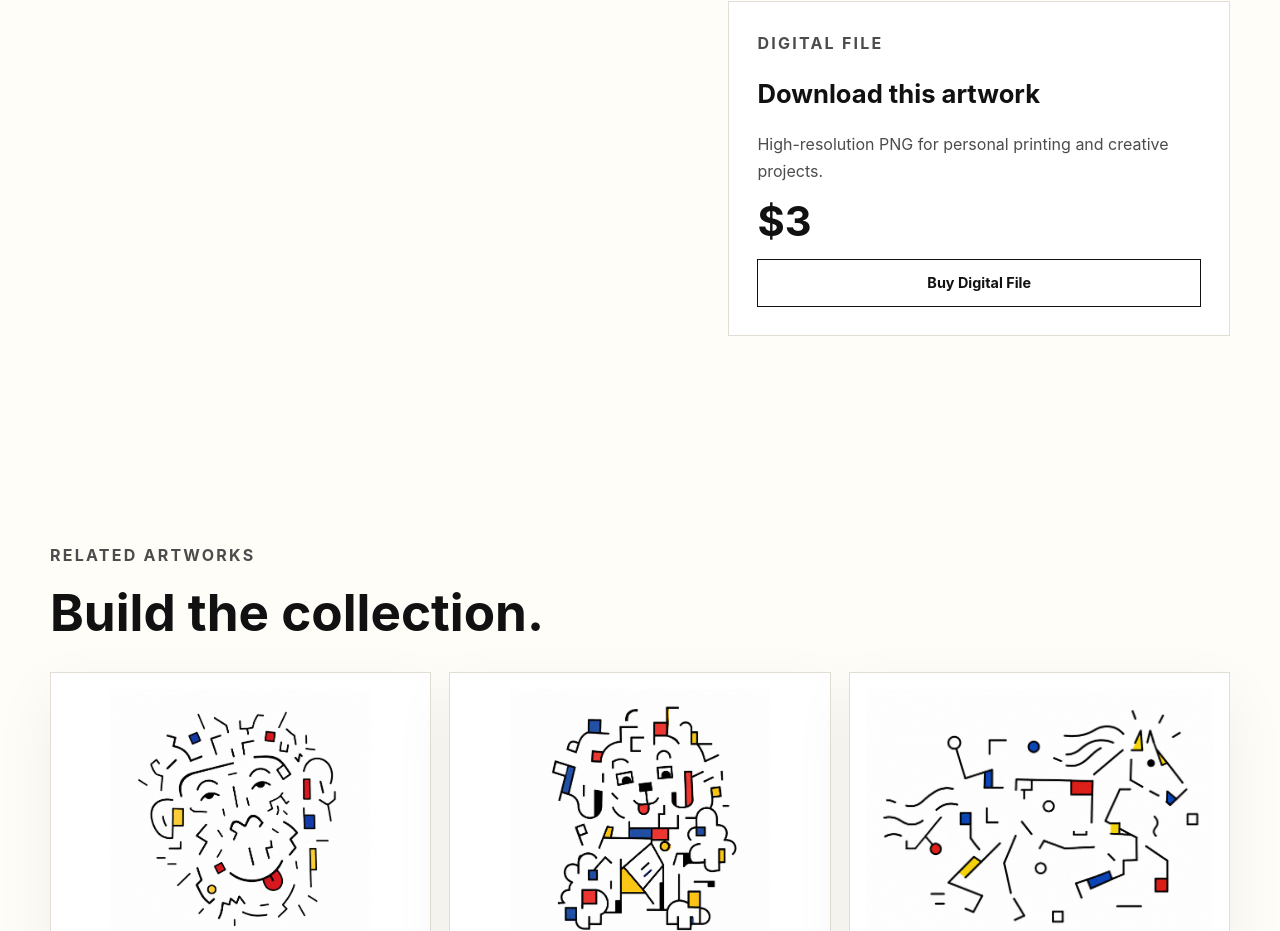
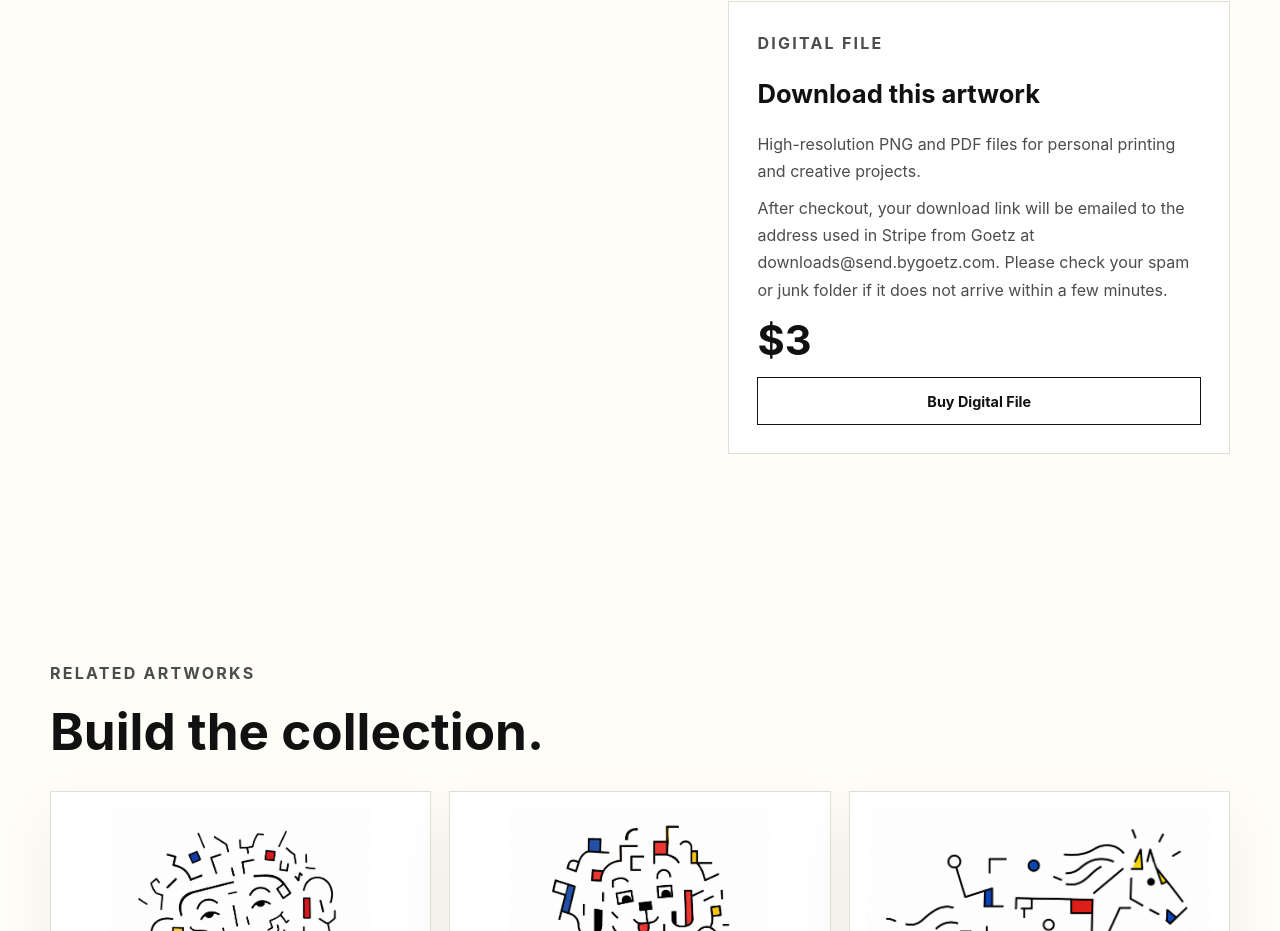
Before and after one commit to BigHitterG/bygoetz, a Next.js app: page /explorers/products/cow in a window 1280 px wide. Shown: the part 998-1929 px from the top of the page. Built offline with nearby package versions, Linux system fonts and the light colour scheme.

Commit message:
Clarify individual digital download email delivery

```diff
--- a/components/explorers/ExplorerProductPage.tsx
+++ b/components/explorers/ExplorerProductPage.tsx
@@ -68,7 +68,13 @@ export function ExplorerProductPage({ product }: ExplorerProductPageProps) {
                 <p className={styles.eyebrow}>Digital file</p>
                 <h2>Download this artwork</h2>
                 <p>
-                  High-resolution PNG for personal printing and creative projects.
+                  High-resolution PNG and PDF files for personal printing and creative
+                  projects.
+                </p>
+                <p className={styles.deliveryNote}>
+                  After checkout, your download link will be emailed to the address used
+                  in Stripe from Goetz at downloads@send.bygoetz.com. Please check your
+                  spam or junk folder if it does not arrive within a few minutes.
                 </p>
               </div>
               <strong className={styles.digitalOptionPrice}>{product.digitalPrice}</strong>
```
